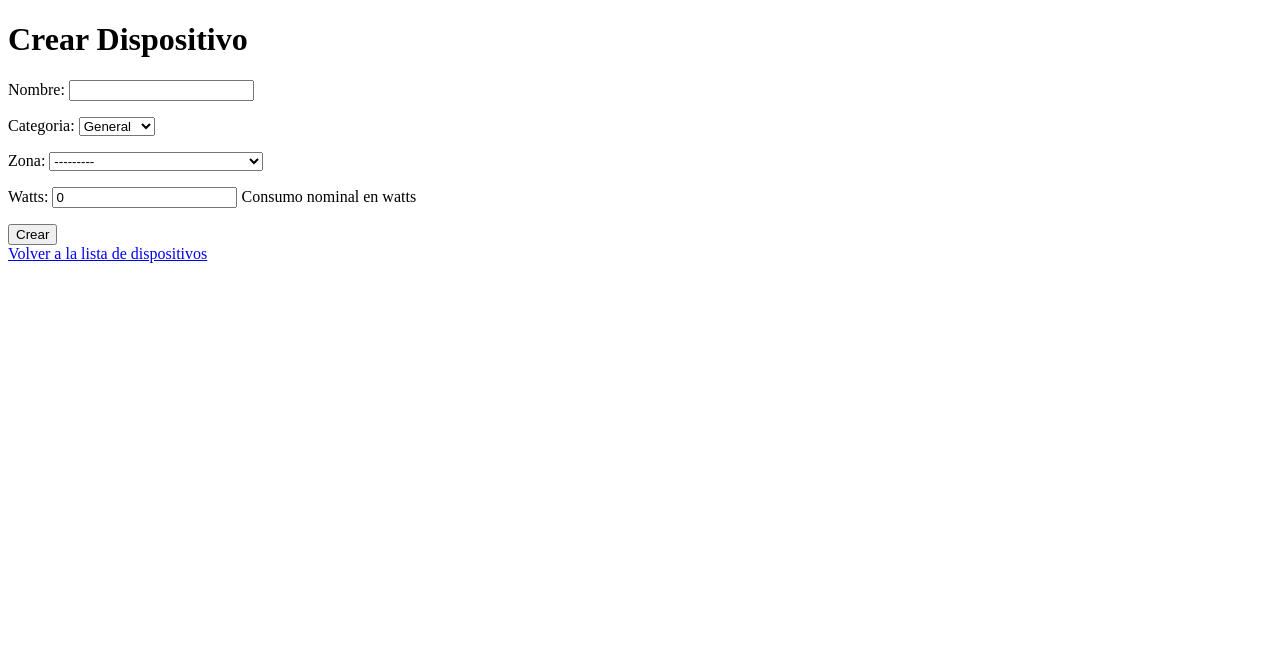
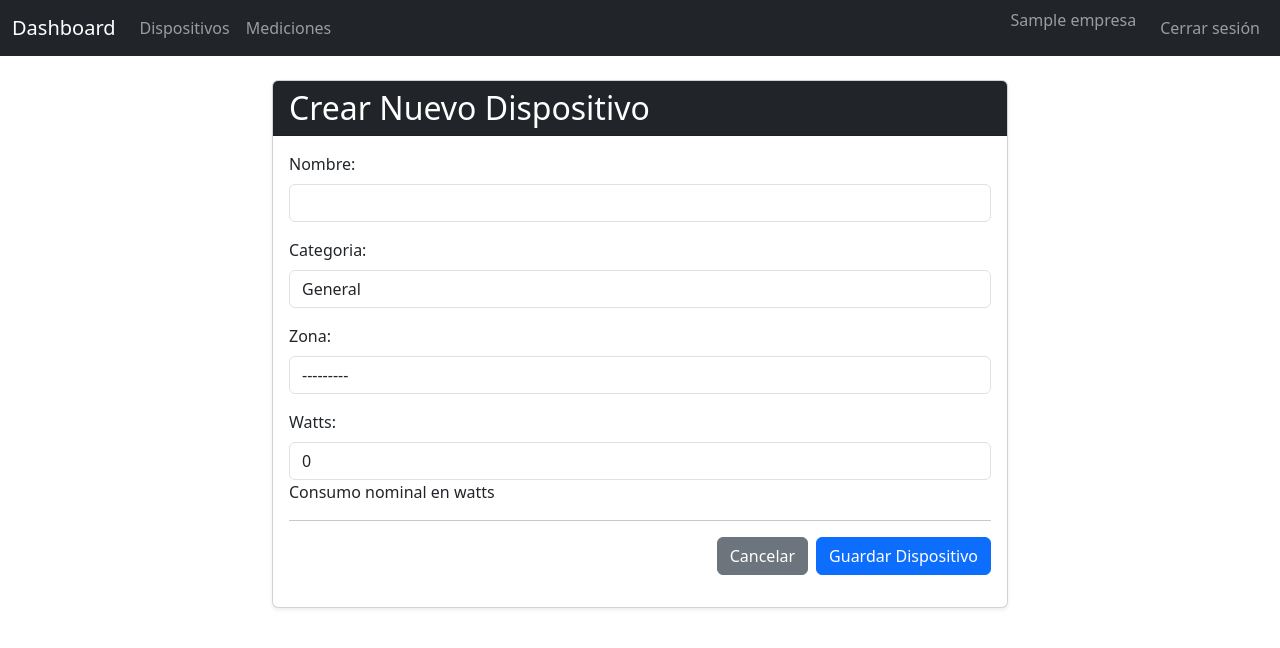
Before and after one commit to matias725/unidad1-DMpython-MZ, a Django app: page /dispositivos/crear/ in a window 1280 px wide. Shown: the top 648 px of the page. Run offline with Django 5.2, Linux system fonts and the light colour scheme; a user stored in the database is signed in; tables that the repository leaves empty hold one stand-in row (values such as "Sample post"); some libraries are stand-ins or nearby versions.

Commit message:
Tu mensaje aquí

```diff
--- a/monitoreo/dispositivos/templates/base.html
+++ b/monitoreo/dispositivos/templates/base.html
@@ -1,3 +1,6 @@
+{% comment %}
+Archivo: dispositivos/templates/base.html (Actualizado)
+{% endcomment %}
 
 <html lang="es">
 <head>
@@ -5,9 +8,10 @@
     <meta name="viewport" content="width=device-width, initial-scale=1">
     <title>Dashboard</title>
     <link href="https://cdn.jsdelivr.net/npm/bootstrap@5.3.2/dist/css/bootstrap.min.css" rel="stylesheet">
+
+    <script src="https://cdn.jsdelivr.net/npm/sweetalert2@11"></script>
 </head>
 <body>
-    <!-- NAVBAR -->
     <nav class="navbar navbar-expand-lg navbar-dark bg-dark mb-4">
         <div class="container-fluid">
             <a class="navbar-brand" href="{% url 'dashboard' %}">Dashboard</a>
@@ -15,18 +19,40 @@
                 <span class="navbar-toggler-icon"></span>
             </button>
             <div class="collapse navbar-collapse" id="navbarNav">
+
                 <ul class="navbar-nav me-auto">
-                    <li class="nav-item"><a class="nav-link" href="{% url 'listar_dispositivos' %}">Dispositivos</a></li>
-                    <li class="nav-item"><a class="nav-link" href="{% url 'listar_mediciones' %}">Mediciones</a></li>
+
+                    {% if perms.dispositivos.view_dispositivo %}
+                    <li class="nav-item">
+                        <a class="nav-link" href="{% url 'listar_dispositivos' %}">Dispositivos</a>
+                    </li>
+                    {% endif %}
+
+                    {% if perms.dispositivos.view_medicion %}
+                    <li class="nav-item">
+                        <a class="nav-link" href="{% url 'listar_mediciones' %}">Mediciones</a>
+                    </li>
+                    {% endif %}
                 </ul>
+
                 <ul class="navbar-nav">
-                    <li class="nav-item"><a class="nav-link" href="{% url 'logout' %}">Cerrar sesión</a></li>
+                    <li class="nav-item">
+                        <span class="navbar-text me-3">
+                            {% if user.empresa %}
+                                {{ user.empresa.nombre }}
+                            {% else %}
+                                {{ user.username }}
+                            {% endif %}
+                        </span>
+                    </li>
+                    <li class="nav-item">
+                        <a class="nav-link" href="{% url 'logout' %}">Cerrar sesión</a>
+                    </li>
                 </ul>
             </div>
         </div>
     </nav>
 
-    <!-- CONTENIDO PRINCIPAL -->
     <div class="container">
         {% block content %}
 
--- a/monitoreo/dispositivos/templates/dispositivos/dispositivo_form.html
+++ b/monitoreo/dispositivos/templates/dispositivos/dispositivo_form.html
@@ -1,16 +1,78 @@
-<!DOCTYPE html>
-<html lang="es">
-<head>
-    <meta charset="UTF-8">
-    <title>{% if form.instance.pk %}Editar Dispositivo{% else %}Crear Dispositivo{% endif %}</title>
-</head>
-<body>
-    <h1>{% if form.instance.pk %}Editar Dispositivo{% else %}Crear Dispositivo{% endif %}</h1>
-    <form method="post">
-        {% csrf_token %}
-        {{ form.as_p }}
-        <button type="submit">{% if form.instance.pk %}Actualizar{% else %}Crear{% endif %}</button>
-    </form>
-    <a href="{% url 'listar_dispositivos' %}">Volver a la lista de dispositivos</a>
-</body>
-</html>
+{% extends "base.html" %}
+
+{% block content %}
+<div class="row justify-content-center">
+    <div class="col-md-8">
+
+        <div class="card shadow-sm">
+            <div class="card-header bg-dark text-white">
+                <h2 class="mb-0">
+                    {% if form.instance.pk %}
+                        Editar Dispositivo: {{ form.instance.nombre }}
+                    {% else %}
+                        Crear Nuevo Dispositivo
+                    {% endif %}
+                </h2>
+            </div>
+
+            <div class="card-body">
+                <form method="post">
+                    {% csrf_token %}
+
+                    {{ form.as_p }}
+
+                    <hr>
+
+                    <div class="d-flex justify-content-end">
+
+                        {% if form.instance.pk %}
+                            <a href="{% url 'detalle_dispositivo' form.instance.pk %}" class="btn btn-secondary me-2">Cancelar</a>
+                        {% else %}
+                            <a href="{% url 'listar_dispositivos' %}" class="btn btn-secondary me-2">Cancelar</a>
+                        {% endif %}
+
+                        <button type="submit" class="btn btn-primary">
+                            {% if form.instance.pk %}
+                                Actualizar Dispositivo
+                            {% else %}
+                                Guardar Dispositivo
+                            {% endif %}
+                        </button>
+                    </div>
+                </form>
+            </div>
+        </div>
+
+    </div>
+</div>
+
+
+<script>
+    document.addEventListener('DOMContentLoaded', function() {
+        // Busca todos los campos de texto, selectores y áreas de texto
+        const fields = document.querySelectorAll('form p input, form p select, form p textarea');
+        fields.forEach(field => {
+            // No aplica a checkboxes
+            if (field.type !== 'checkbox' && field.type !== 'radio') {
+                field.classList.add('form-control');
+            }
+        });
+
+        // Busca todas las etiquetas (labels)
+        const labels = document.querySelectorAll('form p label');
+        labels.forEach(label => {
+            label.classList.add('form-label');
+            // Mueve el label fuera del <p> y lo pone antes
+            if (label.parentElement.tagName === 'P') {
+                const p = label.parentElement;
+                const wrapper = document.createElement('div');
+                wrapper.className = 'mb-3';
+                p.parentNode.insertBefore(wrapper, p);
+                wrapper.appendChild(p);
+                // Mueve el label para que esté antes del input
+                p.parentNode.insertBefore(label, p);
+            }
+        });
+    });
+</script>
+{% endblock %}
```
Also changed, not shown: monitoreo/dispositivos/decorators.py (added, +19 -0 lines).
